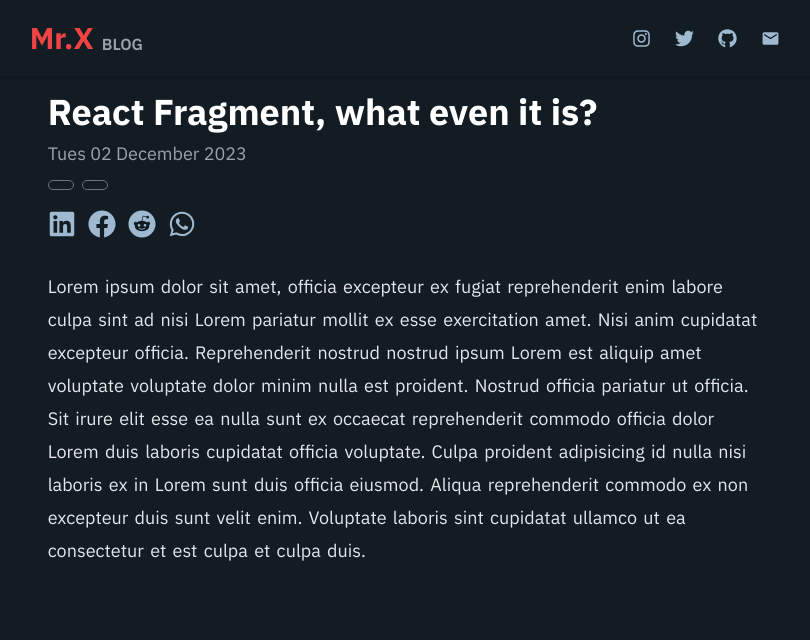
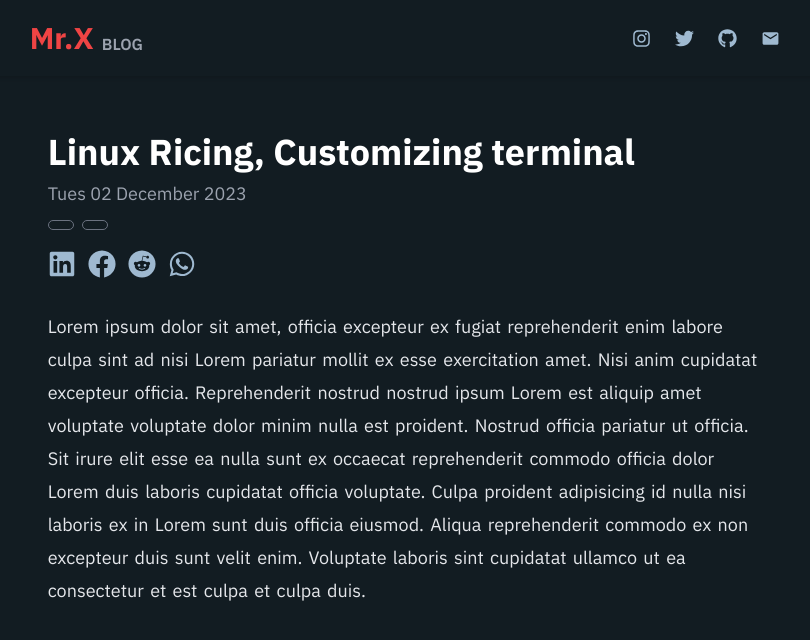
Before and after one commit to mrx7355608/blogclient, a React (Vite) app: page /blog/my-slug in a window 1280 px wide. Shown: the top 640 px of the page, without its empty margins (235-1045 px from the left). Built offline with nearby package versions, Linux system fonts and the light colour scheme.

Commit message:
added framer motion and some animations

```diff
--- a/package.json
+++ b/package.json
@@ -10,6 +10,7 @@
     "preview": "vite preview"
   },
   "dependencies": {
+    "framer-motion": "^10.16.16",
     "react": "^18.2.0",
     "react-dom": "^18.2.0",
     "react-icons": "^4.12.0",
--- a/src/Blog.tsx
+++ b/src/Blog.tsx
@@ -8,9 +8,9 @@ export default function Blog() {
     return (
         <React.Fragment>
             <Navbar />
-            <div className="w-full p-4 lg:w-7/12 mx-auto">
+            <div className="w-full p-4 lg:w-7/12 mx-auto mt-10">
                 <h3 className="text-4xl font-ibm font-bold mb-2 text-white">
-                    React Fragment, what even it is?
+                    Linux Ricing, Customizing terminal
                 </h3>
                 <p className="mb-3 text-gray-400 font-ibm text-lg">
                     Tues 02 December 2023
--- a/src/Home.tsx
+++ b/src/Home.tsx
@@ -3,22 +3,16 @@ import Navbar from "./components/Navbar";
 import BlogCard from "./components/BlogCard";
 import Searchbar from "./components/Searchbar";
 import useBlogs from "./hooks/useBlogs";
+import MotionDiv from "./components/MotionDiv";
+import InfiniteScroll from "./components/InfiniteScroll";
 
 export default function Home() {
-    const { loading, error, apiData } = useBlogs(1);
-
     return (
         <React.Fragment>
             <Navbar />
             <div className="flex flex-col gap-8 p-4 mx-auto w-full lg:w-7/12">
                 <Searchbar />
-                {loading && <h3 className="text-green-600">Loading...</h3>}
-                {error && <h3 className="text-red-600">{error}</h3>}
-                {apiData
-                    ? apiData.data.map((blog) => {
-                          return <BlogCard key={blog._id} blog={blog} />;
-                      })
-                    : null}
+                <InfiniteScroll />
             </div>
         </React.Fragment>
     );
--- /dev/null
+++ b/src/components/MotionDiv.tsx
@@ -0,0 +1,13 @@
+import { ReactNode } from "react";
+import { motion } from "framer-motion";
+
+export default function MotionDiv({ children }: { children: ReactNode }) {
+    return (
+        <motion.div
+            animate={{ y: -20 }}
+            transition={{ ease: "easeOut", duration: 0.6 }}
+        >
+            {children}
+        </motion.div>
+    );
+}
--- a/src/hooks/useBlogs.ts
+++ b/src/hooks/useBlogs.ts
@@ -9,7 +9,7 @@ export interface IBlog {
     published_on: string;
 }
 
-type IApiResponse = {
+export type IApiResponse = {
     status: string;
     code: number;
     data: IBlog[];
```
Also changed, not shown: 1 other file (tests, documents, lock files or other folders).
